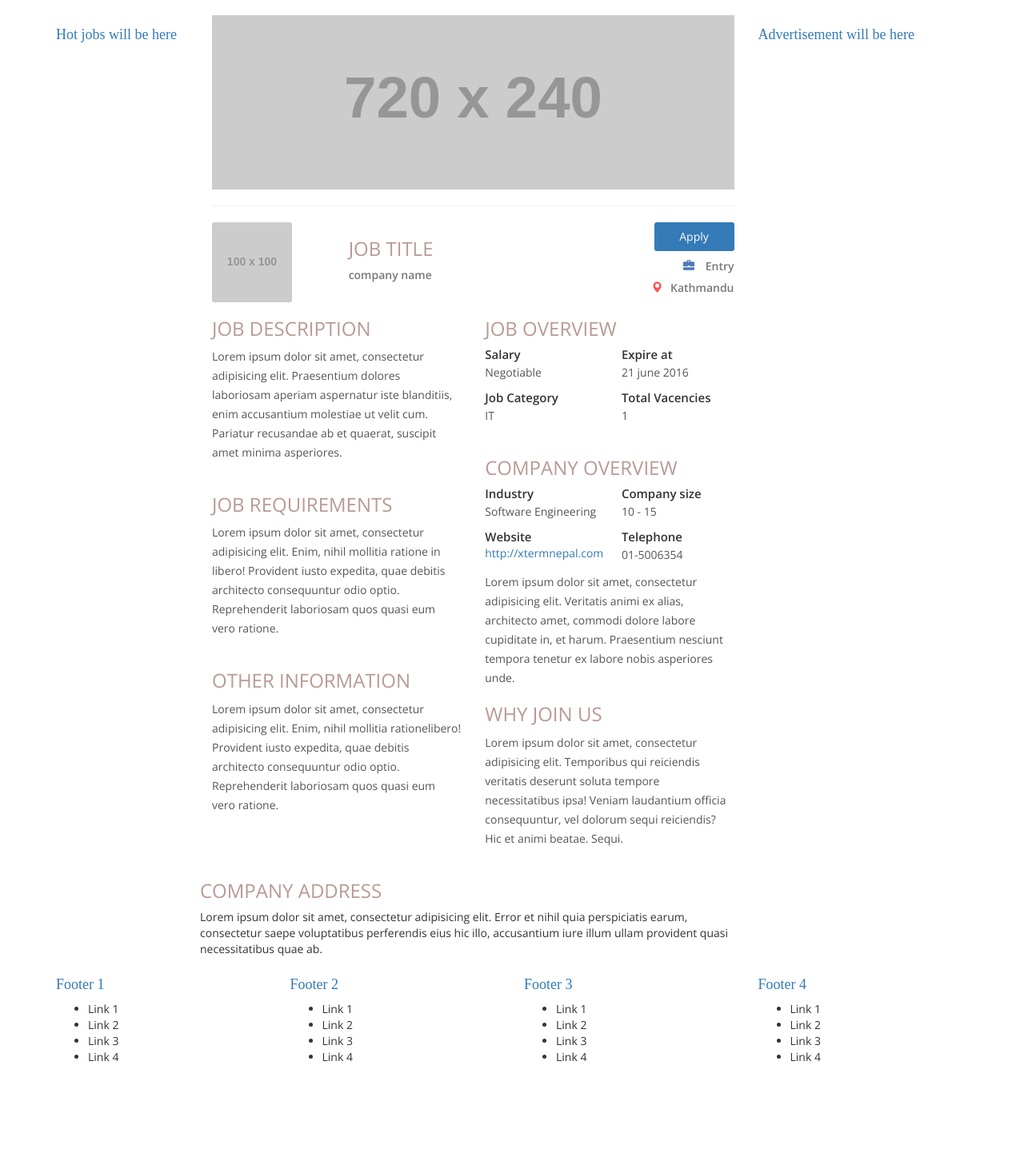
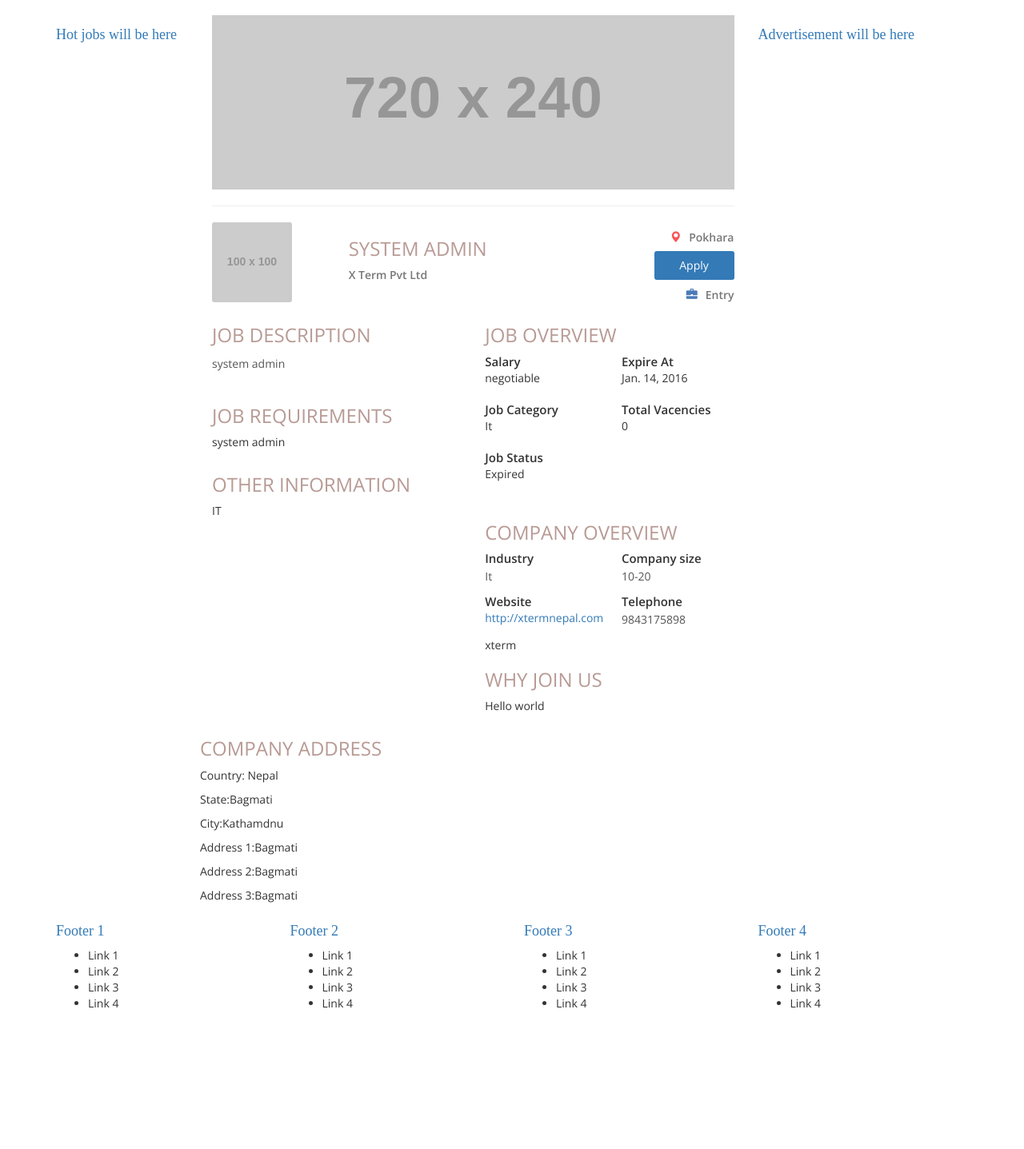
Before and after one commit to nix1947/sparrowjobs, a Django app: page /jobs/job/1/ in a window 1280 px wide. Shown: the part 51-1488 px from the top of the page at 80% size. Run offline with Django 3.2, Linux system fonts and the light colour scheme; data comes from the database, SQL or seed files in the repository; both versions use the stored data as it was after the commit; grey boxes labelled with a size stand in for pictures from a placeholder-image service; some libraries are stand-ins or nearby versions.

Commit message:
job detail complete

```diff
--- a/sparrowjobs/jobs/models.py
+++ b/sparrowjobs/jobs/models.py
@@ -38,12 +38,12 @@ class Job(TimeStampedModel):
 
 	def status(self):
 		if timezone.now() < self.expire_at:
-			return True
+			return "Active"
 		else:
-			return False
+			return "Expired"
 
 	status.short_description = "Job status"
-	status.boolean = True
+	# status.boolean = True
 
 	def __str__(self):
 		return	self.title
--- a/sparrowjobs/jobs/templates/jobs/company_address.html
+++ b/sparrowjobs/jobs/templates/jobs/company_address.html
@@ -1,7 +1,14 @@
 <div class="row">
 	<div class="col-md-12">
 		<h3 class="job-title">Company Address</h3>
-		<p>Lorem ipsum dolor sit amet, consectetur adipisicing elit. Error et nihil quia perspiciatis earum, consectetur saepe voluptatibus perferendis eius hic illo, accusantium iure illum ullam provident quasi necessitatibus quae ab.</p>
+		<div>
+			<p>Country: {{job.company.address.country | title }}</p>
+			<p>State:{{job.company.address.state | title }}</p>
+			<p>City:{{job.company.address.city | title }}</p>
+			<p>Address 1:{{job.company.address.address1 | title }}</p>
+			<p>Address 2:{{job.company.address.address1 | title }}</p>
+			<p>Address 3:{{job.company.address.address1 | title }}</p>
+		</div>
 
 	</div>
 
--- a/sparrowjobs/jobs/templates/jobs/company_header.html
+++ b/sparrowjobs/jobs/templates/jobs/company_header.html
@@ -1,6 +1,7 @@
 <div class="row">
+
 	<div class="col-md-12">
-		<img class="img-responsive" src="http://placehold.it/720X240" alt="company banner">
+		<img class="img-responsive" src="http://placehold.it/720X240" alt="{{job.company.name}}">
 	</div><!-- col-md-12 -->
 </div><!-- row -->
 
@@ -8,24 +9,31 @@
 
 <div class="row">
 	<div class="col-md-3">
-		<a class="profile" href="#"><img  src="http://placehold.it/100X100"></a>
+		<a class="profile" href=""><img  src="http://placehold.it/100X100" alt="{{job.company.name}}"></a>
 	</div><!-- col-md-3 company Logo-->
 
 	<div class="col-md-6">
-		<h3 class="job-title">Job Title </h3>
-			<p class="company-title">company name</p>
+		<h3 class="job-title">{{job.title | title 	}}</h3>
+			<p class="company-title">{{job.company.name | title }}</p>
 	</div>
 
 	<div class="col-md-3">
+
+		<h5 class="company-title  pull-right"> <span class="space red glyphicon glyphicon-map-marker"></span>{{job.location | title }}</h5><br>
+
+
 		<div class="button pull-right">
 			<a href="#">Apply</a>
 		</div>
 
-		<h5 class="company-title  pull-right"> <span class="glyphicon blue glyphicon-briefcase space"></span> Entry</h5>
+		<br>
 
-		<div class="company-title pull-right"> <!-- Location -->
-			<span class=" space red glyphicon glyphicon-map-marker"></span>Kathmandu
-		</div>
+
+		<h5 class="company-title  pull-right"> <span class="glyphicon blue glyphicon-briefcase space"></span>{{job.job_level | title }}</h5><br>
+
+
+
+
 
 	</div><!-- col-md -3-->
 </div><!-- end row -->
--- a/sparrowjobs/jobs/templates/jobs/company_overview.html
+++ b/sparrowjobs/jobs/templates/jobs/company_overview.html
@@ -4,28 +4,27 @@
 					<div class="row">
 						<div class="col-md-6">
 							<small class="h5">Industry</small>
-							<p>Software Engineering</p>
+							<p>{{job.company.industry.name | title }}</p>
 
 							<small class="h5">Website</small>
-							<a href="http://xtermnepal.com">http://xtermnepal.com</a>
+							<a href="{{job.company.website}}">{{job.company.website}}</a>
 						</div><!-- end col-md-6 -->
 
 						<div class="col-md-6">
 							<small class="h5">Company size</small>
-							<p>10 - 15</p>
+							<p>{{job.company.company_size}}</p>
 
 							<small class="h5">Telephone</small>
-							<p>01-5006354</p>
+							<p>{{job.company.telephone}}</p>
 						</div><!-- end col-md-6-->
 
 					</div><!-- row -->
 					<div>
-					<p>Lorem ipsum dolor sit amet, consectetur adipisicing elit. Veritatis animi ex alias, architecto amet, commodi dolore labore cupiditate in, et harum. Praesentium nesciunt tempora tenetur ex labore nobis asperiores unde.</p>
+					{{job.company.overview | safe }}
 				</div>
 
 				<h3 class="job-title">Why Join Us</h3>
-				<p>Lorem ipsum dolor sit amet, consectetur adipisicing elit. Temporibus qui reiciendis veritatis deserunt soluta tempore necessitatibus ipsa! Veniam laudantium officia consequuntur, vel dolorum sequi reiciendis? Hic et animi beatae. Sequi.</p>
-
+				{{job.company.why_jon_us | safe }}
 
 				</div><!-- paragraph -->
 			</div><!-- end col-md-6 -->
--- a/sparrowjobs/jobs/templates/jobs/job.html
+++ b/sparrowjobs/jobs/templates/jobs/job.html
@@ -1,6 +1,9 @@
 {% extends 'base.html' %}
+{% block content %}
 
-{% block content %}
+{% if job %}
+
+
 
 <div class="container">
 	<div class="row">
@@ -13,52 +16,11 @@
 
 		<div class="col-md-7">
 			{% include 'jobs/company_header.html' %}
-
 		<div class="row">
 
-			<div class="col-md-6">
-				<div class="paragraph">
-					<h3 class="job-title">Job Description</h3>
+		{% include 'jobs/job_description.html' %}
 
-							<p>Lorem ipsum dolor sit amet, consectetur adipisicing elit. Praesentium dolores laboriosam aperiam aspernatur iste blanditiis, enim accusantium molestiae ut velit cum. Pariatur recusandae ab et quaerat, suscipit amet minima asperiores.</p>
-
-				</div>
-
-				<div class="paragraph">
-					<h3 class="job-title">Job Requirements</h3>
-					<p>Lorem ipsum dolor sit amet, consectetur adipisicing elit. Enim, nihil mollitia ratione in libero! Provident iusto expedita, quae debitis architecto consequuntur odio optio. Reprehenderit laboriosam quos quasi eum vero ratione.</p>
-				</div>
-
-				<div class="paragraph">
-					<h3 class="job-title">Other Information</h3>
-					<p>Lorem ipsum dolor sit amet, consectetur adipisicing elit. Enim, nihil mollitia rationelibero! Provident iusto expedita, quae debitis architecto consequuntur odio optio. Reprehenderit laboriosam quos quasi eum vero ratione.</p>
-				</div>
-			</div><!-- end col-md-6 -->
-
-			<div class="col-md-6">
-				<div class="paragraph">
-					<h3 class="job-title"> Job Overview</h3>
-					<div class="row">
-						<div class="col-md-6">
-							<small class="h5">Salary</small>
-							<p>Negotiable</p>
-
-							<small class="h5">Job Category</small>
-							<p>IT</p>
-						</div><!-- end col-md-6 -->
-
-						<div class="col-md-6">
-							<small class="h5">Expire at</small>
-							<p>21 june 2016</p>
-
-							<small class="h5">Total Vacencies</small>
-							<p>1</p>
-						</div><!-- end col-md-6-->
-
-					</div>
-
-				</div>
-			</div><!-- end col-md-6 -->
+		{% include 'jobs/job_overview.html' %}
 
 
 			{% include 'jobs/company_overview.html'%}
@@ -81,4 +43,8 @@
 	</div><!-- row -->
 </div><!-- end container -->
 
+
+{% else %}
+	<h4>No job found</h4>
+{% endif %}
 {% endblock content %}
--- /dev/null
+++ b/sparrowjobs/jobs/templates/jobs/job_description.html
@@ -0,0 +1,20 @@
+<div class="col-md-6">
+	<div class="paragraph">
+		<h3 class="job-title">Job Description</h3>
+		<p>
+			{{job.description | safe }}
+		</p>
+	</div>
+
+	<div class="paragraph">
+		<h3 class="job-title">Job Requirements</h3>
+
+			{{job.requirements | safe }}
+
+	</div>
+
+	<div class="paragraph">
+		<h3 class="job-title">Other Information</h3>
+			{{ job.other_info | safe }}
+	</div>
+</div><!-- end col-md-6 -->
--- /dev/null
+++ b/sparrowjobs/jobs/templates/jobs/job_overview.html
@@ -0,0 +1,40 @@
+<div class="col-md-6">
+	<div class="paragraph">
+		<h3 class="job-title"> Job Overview</h3>
+		<div class="row">
+				<div class="col-md-6">
+					<small class="h5">Salary</small>
+					<div>
+						{{job.salary}}
+					</div>
+					<br>
+
+					<small class="h5">Job Category</small>
+					<div>
+						{{job.category | title }}
+					</div>
+					<br>
+
+				</div><!-- end col-md-6 -->
+				<div class="col-md-6">
+					<small class="h5">Expire At</small>
+					<div>
+						{{job.expire_at | date }}
+					</div>
+					<br>
+					<small class="h5">Total Vacencies</small>
+					<div>
+						{{job.vacencies}}
+					</div>
+					<br>
+				</div><!-- end col-md-6-->
+				<div class="col-md-12">
+					<small class="h5">Job Status</small>
+					<div>
+						{{job.status}}
+					</div>
+					<br>
+				</div>
+		</div>
+	</div>
+</div><!-- end col-md-6 -->
```
Also changed, not shown: sparrowjobs/db.sqlite3.
